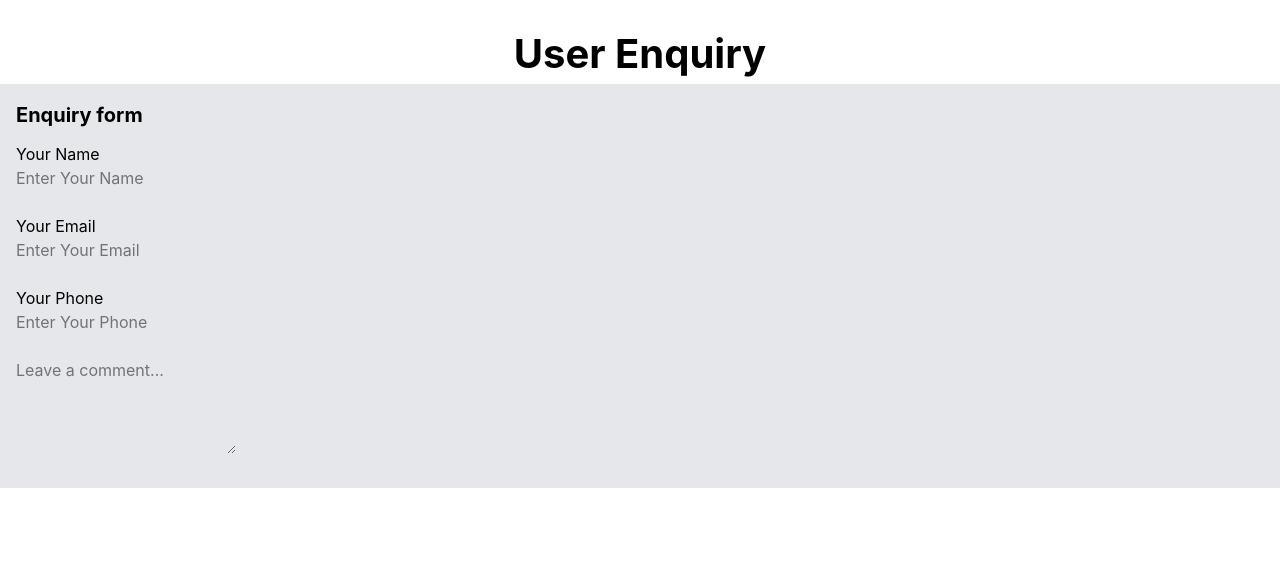
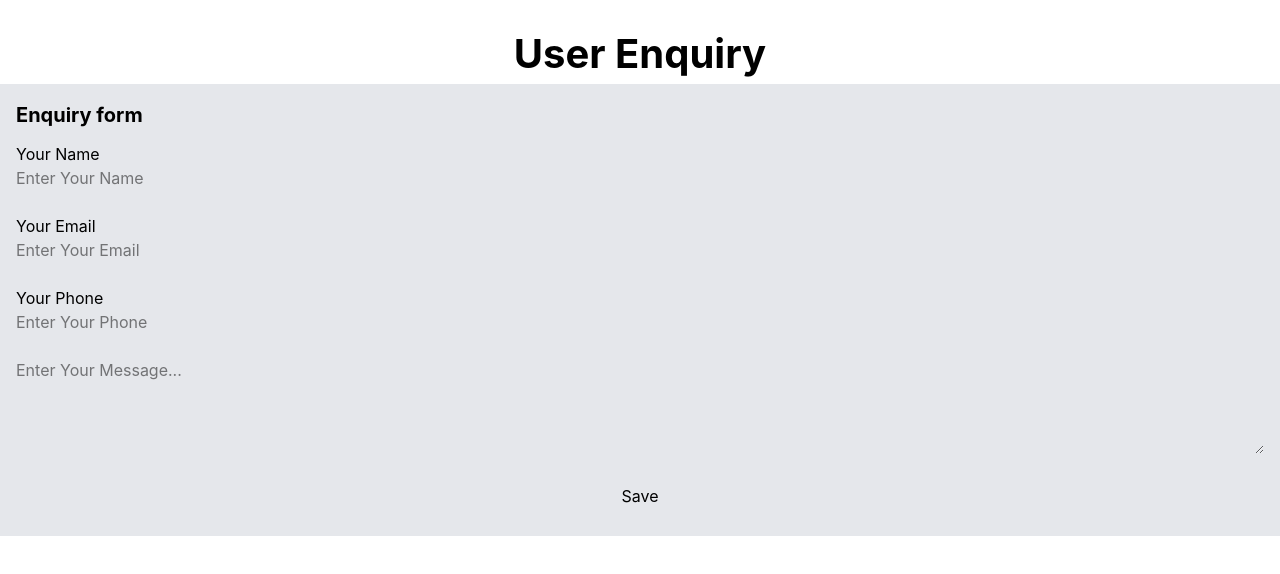
Before and after one commit to fahimsna/04_08_2026, a React (Vite) app in the folder client/: page / in a window 1280 px wide. Shown: the top 574 px of the page. Built offline with nearby package versions, Linux system fonts and the light colour scheme.

Commit message:
Added Complete form

```diff
--- a/client/src/Enquiry.jsx
+++ b/client/src/Enquiry.jsx
@@ -11,24 +11,22 @@ export default function Enquiry() {
           <form action="">
             <div className="py-3">
               <Label htmlFor="name">Your Name</Label>
-              <TextInput type="text" placeholder="Enter Your Name" required />
+              <TextInput type="text" name="name" placeholder="Enter Your Name" required />
             </div>
             <div className="py-3">
               <Label htmlFor="email">Your Email</Label>
-              <TextInput type="email" placeholder="Enter Your Email" required />
+              <TextInput type="email" name="email" placeholder="Enter Your Email" required />
             </div>
             <div className="py-3">
               <Label htmlFor="phone">Your Phone</Label>
-              <TextInput type="text" placeholder="Enter Your Phone" required />
+              <TextInput type="text" name="phone" placeholder="Enter Your Phone" required />
             </div>
             <div className="py-3">
               <Label htmlFor="message" value="Your Message" />
-              <Textarea
-                id="comment"
-                placeholder="Leave a comment..."
-                required
-                rows={4}
-              />
+              <Textarea name="message" placeholder="Enter Your Message..." required rows={4} />
+            </div>
+            <div className="py-3">
+              <Button type="submit" className="w-full">Save</Button>
             </div>
           </form>
         </div>
```
